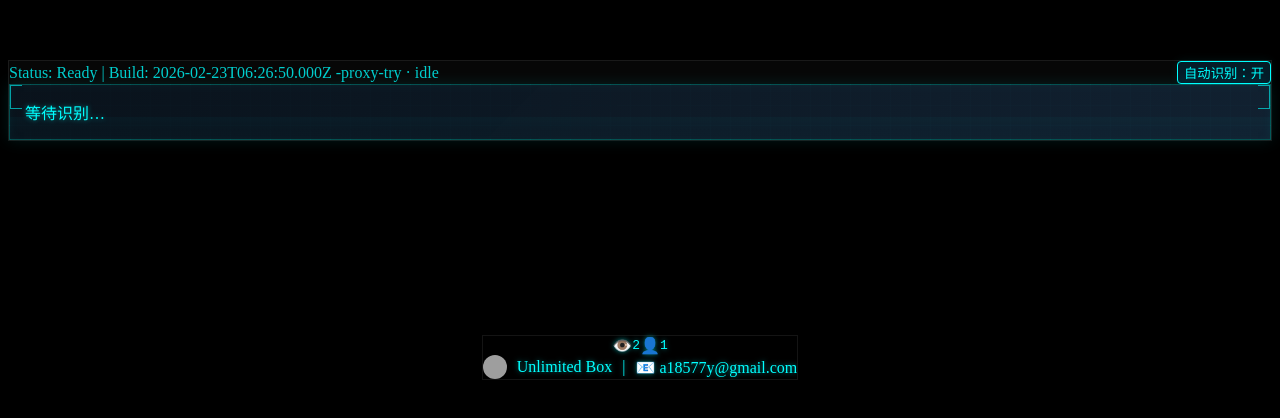
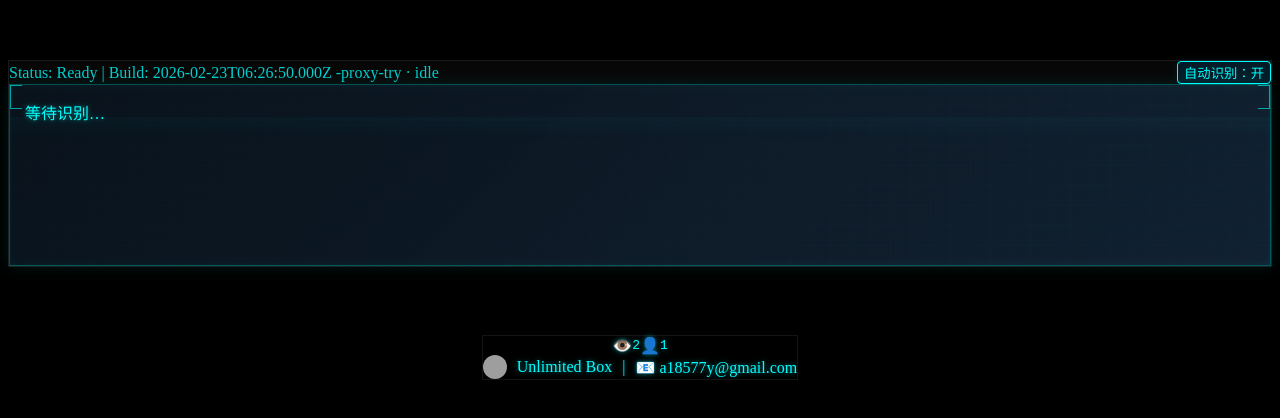
Before and after one commit to Mocas-12/aura-vision, a React (Vite) app: page / in a window 1280 px wide. Shown: the part 428-846 px from the top of the page. Built offline with nearby package versions, Linux system fonts and the light colour scheme; no server answers; grey boxes are pictures that could not be loaded.

Commit message:
chore:result-area-min-height-font-size

```diff
--- a/src/App.tsx
+++ b/src/App.tsx
@@ -379,20 +379,20 @@ export default function App() {
           )}
           <div
             className="mt-2 scrollbox cyber-panel"
-            style={{ height: 'auto', maxHeight: '40vh', WebkitOverflowScrolling: 'touch', overflowY: 'auto', padding: '15px' }}
+            style={{ height: 'auto', minHeight: '150px', maxHeight: '40vh', WebkitOverflowScrolling: 'touch', overflowY: 'auto', padding: '15px' }}
             ref={resultRef}
           >
             <div className="text-2xl font-semibold cyber-title">{typedName || '等待识别…'}</div>
             <div
               className="mt-2 text-sm whitespace-pre-wrap break-all cyber-title"
-              style={{ lineHeight: 1.6 }}
+              style={{ lineHeight: 1.6, fontSize: '1.1rem' }}
             >
               {busy ? 'AI 正在深度思考中，请稍候...' : typedIntro}
             </div>
             {(rec?.name === '识别失败' || ((rec?.facts ?? '').includes('Build Time'))) && (
               <div
                 className="mt-3 text-sm cyber-text whitespace-pre-wrap break-all"
-                style={{ lineHeight: 1.6 }}
+                style={{ lineHeight: 1.6, fontSize: '1.1rem' }}
               >
                 {typedFacts}
               </div>
```
